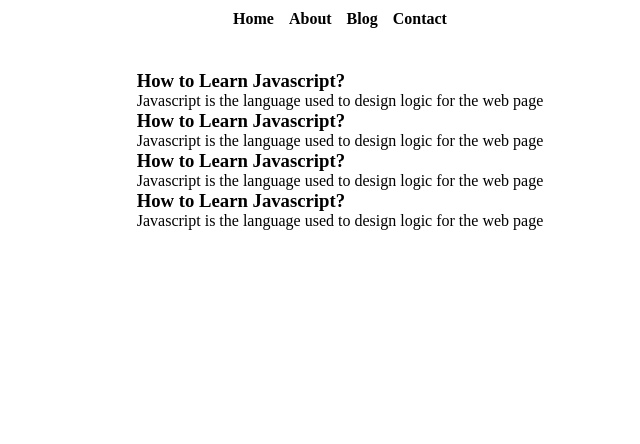
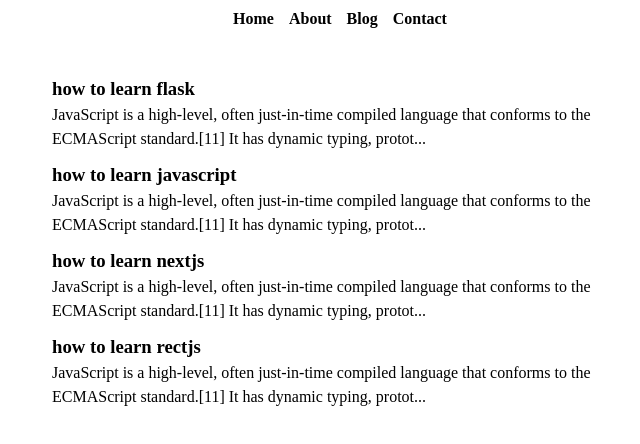
Before and after one commit to payalAppsly/HuntingCoder, a Next.js app in the folder nextjs-project/: page /blog in a window 1280 px wide. Shown: the top 444 px of the page, without its empty margins (300-940 px from the left). Built offline with nearby package versions, Linux system fonts and the light colour scheme.

Commit message:
fix blog page design with API

```diff
--- a/nextjs-project/blogdata/how-to-learn-flask.json
+++ b/nextjs-project/blogdata/how-to-learn-flask.json
@@ -1,5 +1,7 @@
 {
-  "title": "how to learn javascript",
+  "id": 1,
+  "title": "how to learn flask",
   "content": "JavaScript is a high-level, often just-in-time compiled language that conforms to the ECMAScript standard.[11] It has dynamic typing, prototype-based object-orientation, and first-class functions. It is multi-paradigm, supporting event-driven, functional, and imperative programming styles. It has application programming interfaces (APIs) for working with text, dates, regular expressions, standard data structures, and the Document Object Model (DOM).",
-  "author": "author-1"
+  "author": "author-1",
+  "slug": "how-to-learn-flask"
 }
--- a/nextjs-project/blogdata/how-to-learn-javascript.json
+++ b/nextjs-project/blogdata/how-to-learn-javascript.json
@@ -1,5 +1,7 @@
 {
+  "id":"2",
   "title": "how to learn javascript",
   "content": "JavaScript is a high-level, often just-in-time compiled language that conforms to the ECMAScript standard.[11] It has dynamic typing, prototype-based object-orientation, and first-class functions. It is multi-paradigm, supporting event-driven, functional, and imperative programming styles. It has application programming interfaces (APIs) for working with text, dates, regular expressions, standard data structures, and the Document Object Model (DOM).",
-  "author": "author-1"
+  "author": "author-1",
+  "slug": "how-to-learn-javascript"
 }
--- a/nextjs-project/blogdata/how-to-learn-nextjs.json
+++ b/nextjs-project/blogdata/how-to-learn-nextjs.json
@@ -1,5 +1,7 @@
 {
-  "title": "how to learn javascript",
+  "id": 3,
+  "title": "how to learn nextjs",
   "content": "JavaScript is a high-level, often just-in-time compiled language that conforms to the ECMAScript standard.[11] It has dynamic typing, prototype-based object-orientation, and first-class functions. It is multi-paradigm, supporting event-driven, functional, and imperative programming styles. It has application programming interfaces (APIs) for working with text, dates, regular expressions, standard data structures, and the Document Object Model (DOM).",
-  "author": "author-1"
+  "author": "author-1",
+  "slug": "how-to-learn-nextjs"
 }
--- a/nextjs-project/blogdata/how-to-learn-reactjs.json
+++ b/nextjs-project/blogdata/how-to-learn-reactjs.json
@@ -1,5 +1,7 @@
 {
-  "title": "how to learn javascript",
+  "id": 4,
+  "title": "how to learn rectjs",
   "content": "JavaScript is a high-level, often just-in-time compiled language that conforms to the ECMAScript standard.[11] It has dynamic typing, prototype-based object-orientation, and first-class functions. It is multi-paradigm, supporting event-driven, functional, and imperative programming styles. It has application programming interfaces (APIs) for working with text, dates, regular expressions, standard data structures, and the Document Object Model (DOM).",
-  "author": "author-1"
+  "author": "author-1",
+  "slug": "how-to-learn-rectjs"
 }
--- a/nextjs-project/pages/api/blogs.js
+++ b/nextjs-project/pages/api/blogs.js
@@ -1,9 +1,20 @@
-// Next.js API route support: https://nextjs.org/docs/api-routes/introduction
 import * as fs from "fs";
 
-export default function handler(req, res) {
-  fs.readdir("blogdata", (err, data) => {
-    console.log(data);
-    res.status(200).json(data);
-  });
+export default async function handler(req, res) {
+  try {
+    let data = await fs.promises.readdir("blogdata");
+    let allBlogs = [];
+
+    for (let i = 0; i < data.length; i++) {
+      const item = data[i];
+      console.log(item);
+      const myFile = await fs.promises.readFile("blogdata/" + item, "utf-8");
+      console.log(myFile);
+      allBlogs.push(JSON.parse(myFile));
+    }
+
+    res.status(200).json(allBlogs);
+  } catch (error) {
+    res.status(500).json({ error: "Internal Server Error" });
+  }
 }
--- a/nextjs-project/pages/blog.js
+++ b/nextjs-project/pages/blog.js
@@ -1,44 +1,36 @@
-import React from "react";
+import React, { useState, useEffect } from "react";
 import Link from "next/link";
 import styles from "../styles/Blog.module.css";
 
 const Blog = () => {
+  const [blogs, setBlogs] = useState([]);
+
+  useEffect(() => {
+    fetch("http://localhost:3000/api/blogs")
+      .then((a) => {
+        return a.json();
+      })
+      .then((parsed) => {
+        console.log(parsed);
+        setBlogs(parsed);
+      });
+  }, []);
+
   return (
     <div className={styles.container}>
       <main className={styles.main}>
-        <div className={styles.blogItem}>
-          <Link href={"blogpost/learn-javascript"}>
-            {" "}
-            <h3>How to Learn Javascript?</h3>
-            <p>
-              Javascript is the language used to design logic for the web page
-            </p>
-          </Link>
-        </div>
-        <div className={styles.blogItem}>
-          <Link href={"blogpost/learn-javascript"}>
-            <h3>How to Learn Javascript?</h3>
-            <p>
-              Javascript is the language used to design logic for the web page
-            </p>
-          </Link>
-        </div>
-        <div className={styles.blogItem}>
-          <Link href={"blogpost/learn-javascript"}>
-            <h3>How to Learn Javascript?</h3>
-            <p>
-              Javascript is the language used to design logic for the web page
-            </p>
-          </Link>
-        </div>
-        <div className={styles.blogItem}>
-          <Link href={"blogpost/learn-javascript"}>
-            <h3>How to Learn Javascript?</h3>
-            <p>
-              Javascript is the language used to design logic for the web page
-            </p>
-          </Link>
-        </div>
+        {blogs.map((blogitem) => {
+          return (
+            <div key={blogitem.id} className={styles.blogItem}>
+              <Link href={`blogpost/${blogitem.slug}`}>
+                <h3 className={styles.blogItemh3}>{blogitem.title}</h3>
+                <p className={styles.blogItemp}>
+                  {blogitem.content.substr(0, 140)}...
+                </p>
+              </Link>
+            </div>
+          );
+        })}
       </main>
     </div>
   );
--- a/nextjs-project/styles/Blog.module.css
+++ b/nextjs-project/styles/Blog.module.css
@@ -14,3 +14,11 @@
   text-decoration: none;
   color: black;
 }
+
+.blogItem {
+  text-decoration: none;
+  color: black;
+  cursor: pointer;
+  margin: 5px 0px;
+  line-height: 1.5;
+}
```
